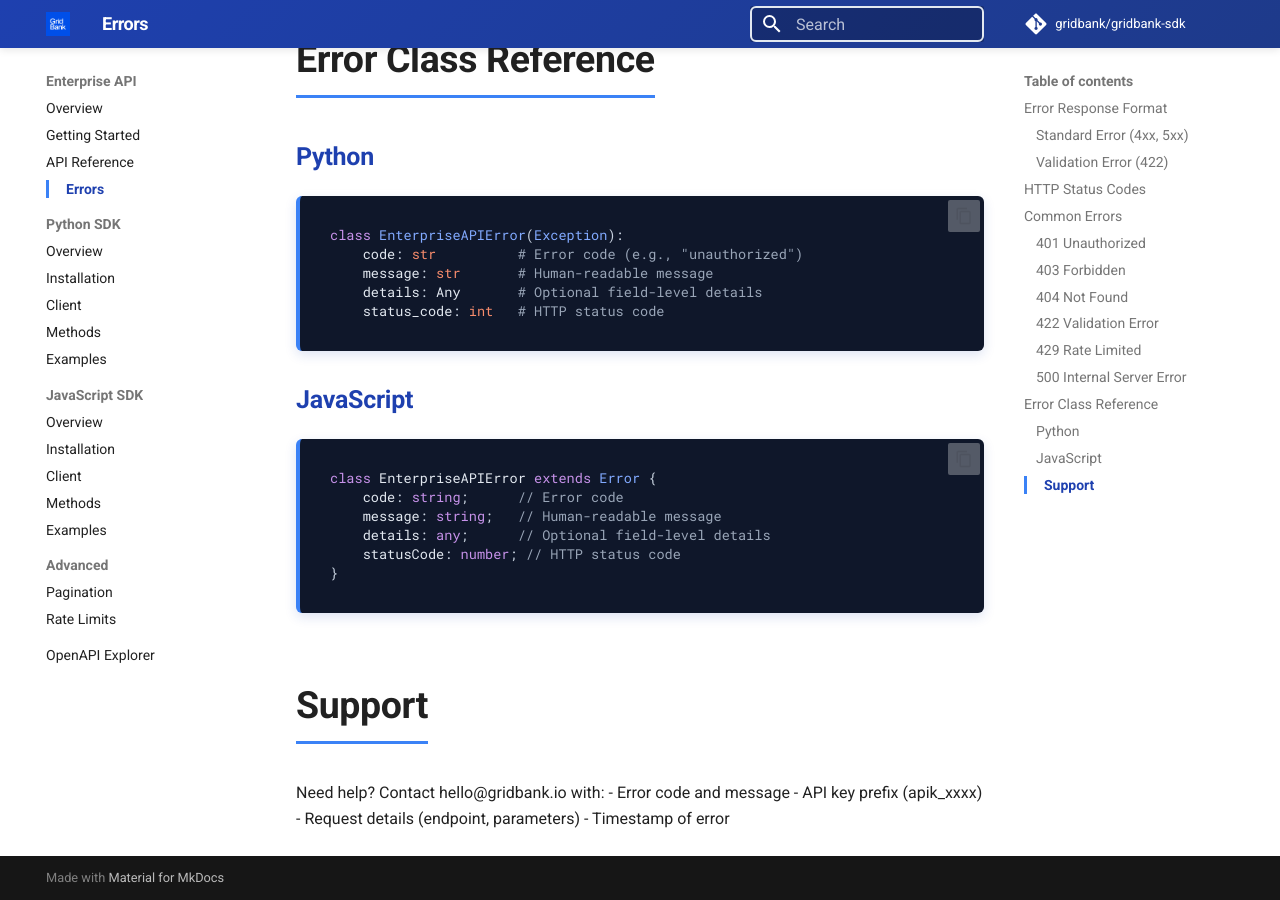
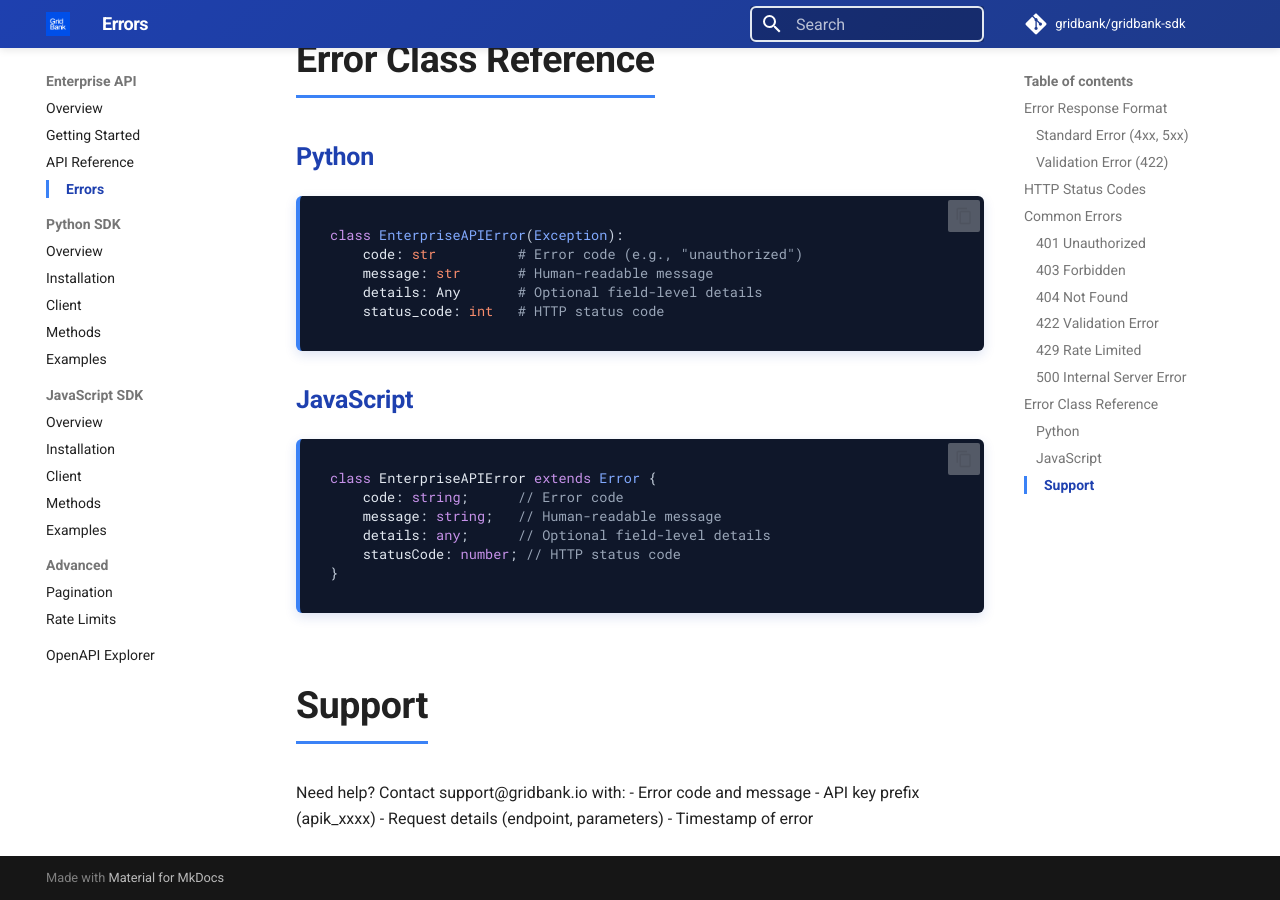
Before and after one commit to GridBank/gridbank-sdk, an MkDocs documentation site: the page built from docs/enterprise/errors.md, in a window 1280 px wide and 900 px high, scrolled down 4326 px. Built offline with MkDocs 1.6.1 and Material for MkDocs 9.7.7, drawn with Linux system fonts in a browser that asks for light colours; comment, search, counter and statistics services are not loaded.

Commit message:
docs: update support email to support@gridbank.io
Co-Authored-By: Claude Sonnet 5 <noreply@anthropic.com>

```diff
--- a/docs/enterprise/errors.md
+++ b/docs/enterprise/errors.md
@@ -265,7 +265,7 @@ class EnterpriseAPIError extends Error {
 
 ## Support
 
-Need help? Contact hello@gridbank.io with:
+Need help? Contact support@gridbank.io with:
 - Error code and message
 - API key prefix (apik_xxxx)
 - Request details (endpoint, parameters)
```
Also changed, not shown: docs/index.md (+1 -1 lines).
